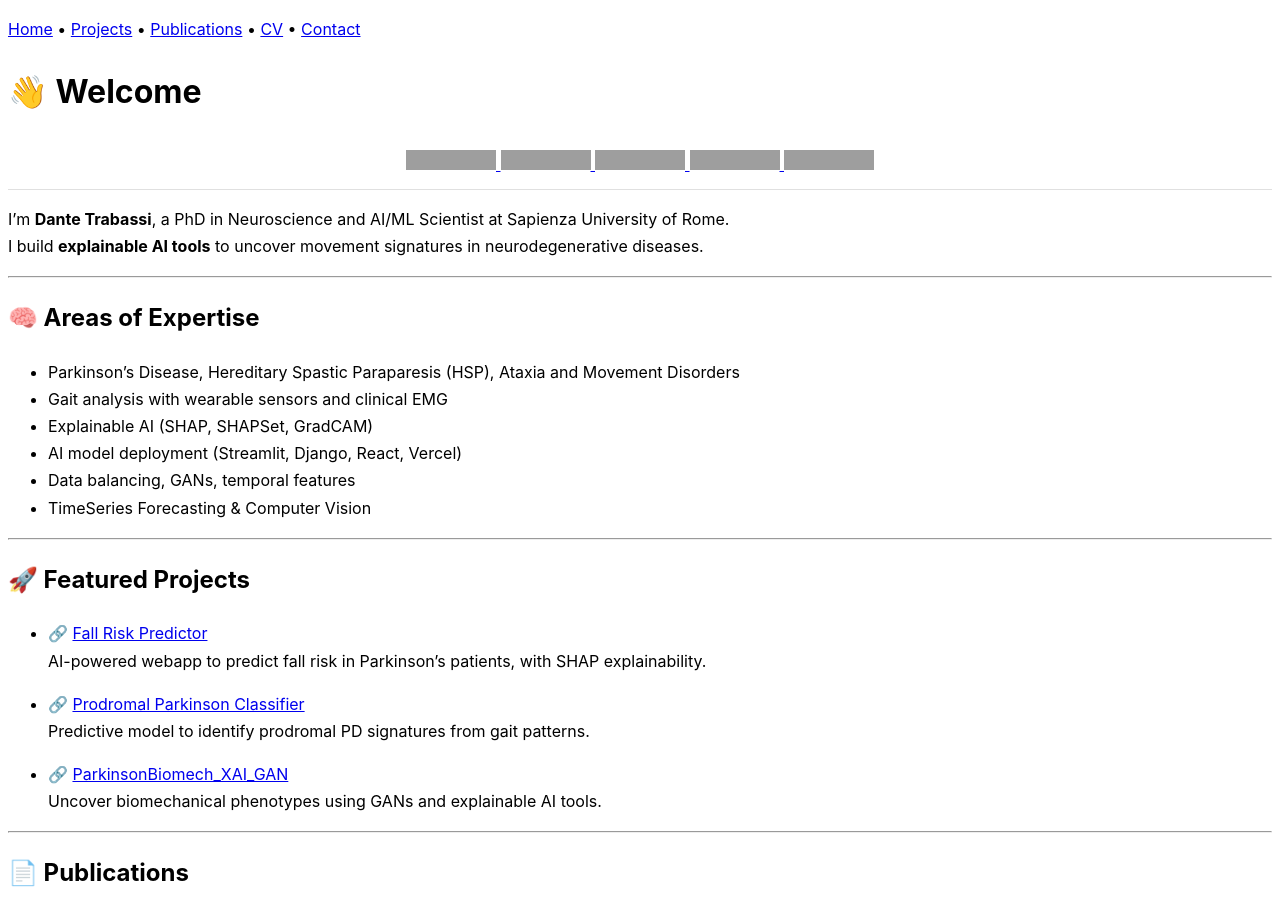
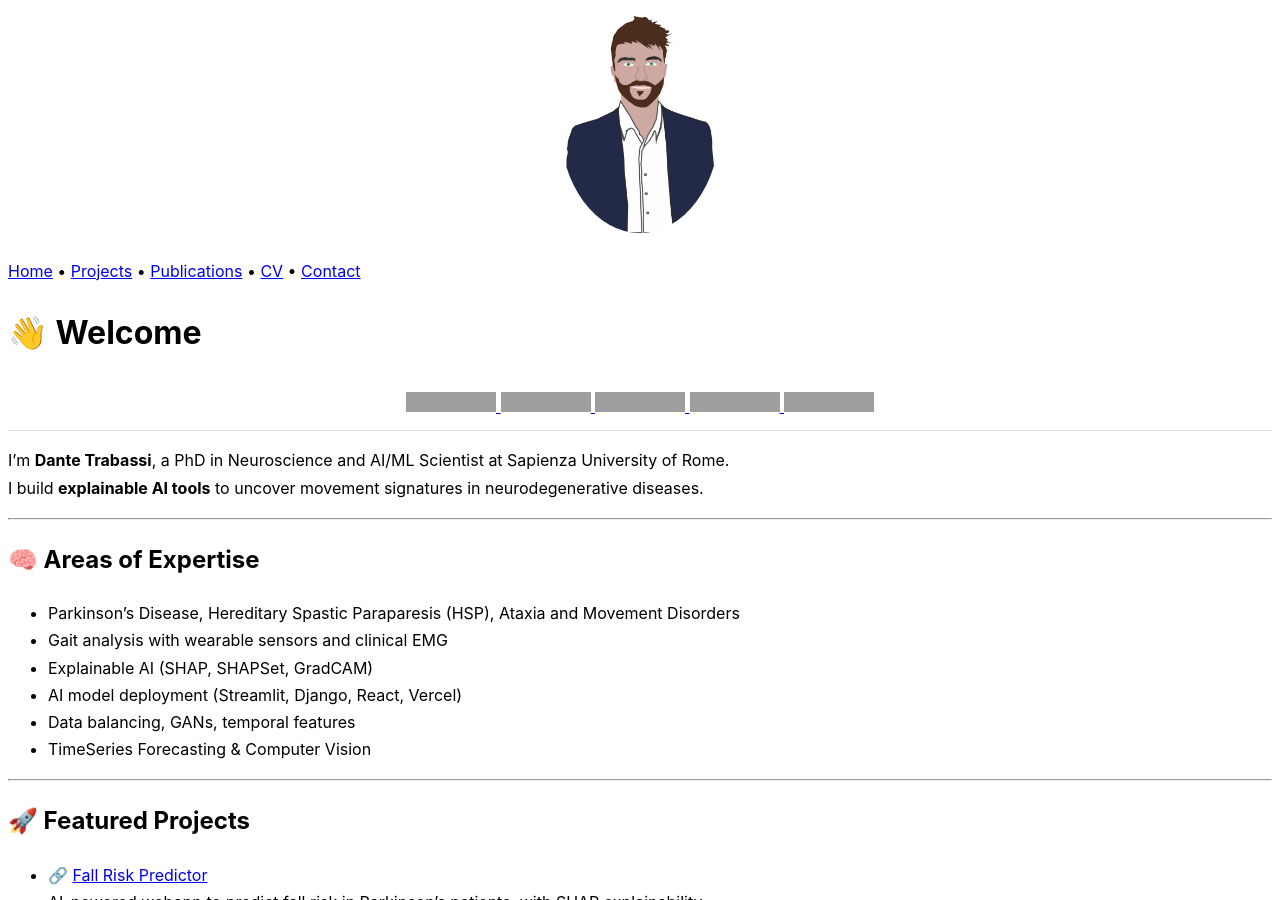
Before and after one commit to DanteTrb/DanteTrb.github.io, a Jekyll site: the page built from index.md, in a window 1280 px wide and 900 px high. Built offline with Jekyll 4.4.1, drawn with Linux system fonts in a browser that asks for light colours; grey boxes are pictures that could not be loaded.

Commit message:
Update index.md

```diff
--- a/index.md
+++ b/index.md
@@ -2,6 +2,10 @@
 layout: default
 title: Dante Trabassi
 ---
+
+<p align="center">
+  <img src="/assets/img/profile.png" alt="Dante Trabassi" width="160" style="border-radius: 50%;">
+</p>
 
 [Home](./) • [Projects](#-featured-projects) • [Publications](#-selected-publications) • [CV](./DanteTrabassi_CV.pdf) • [Contact](#-connect)
 
```
